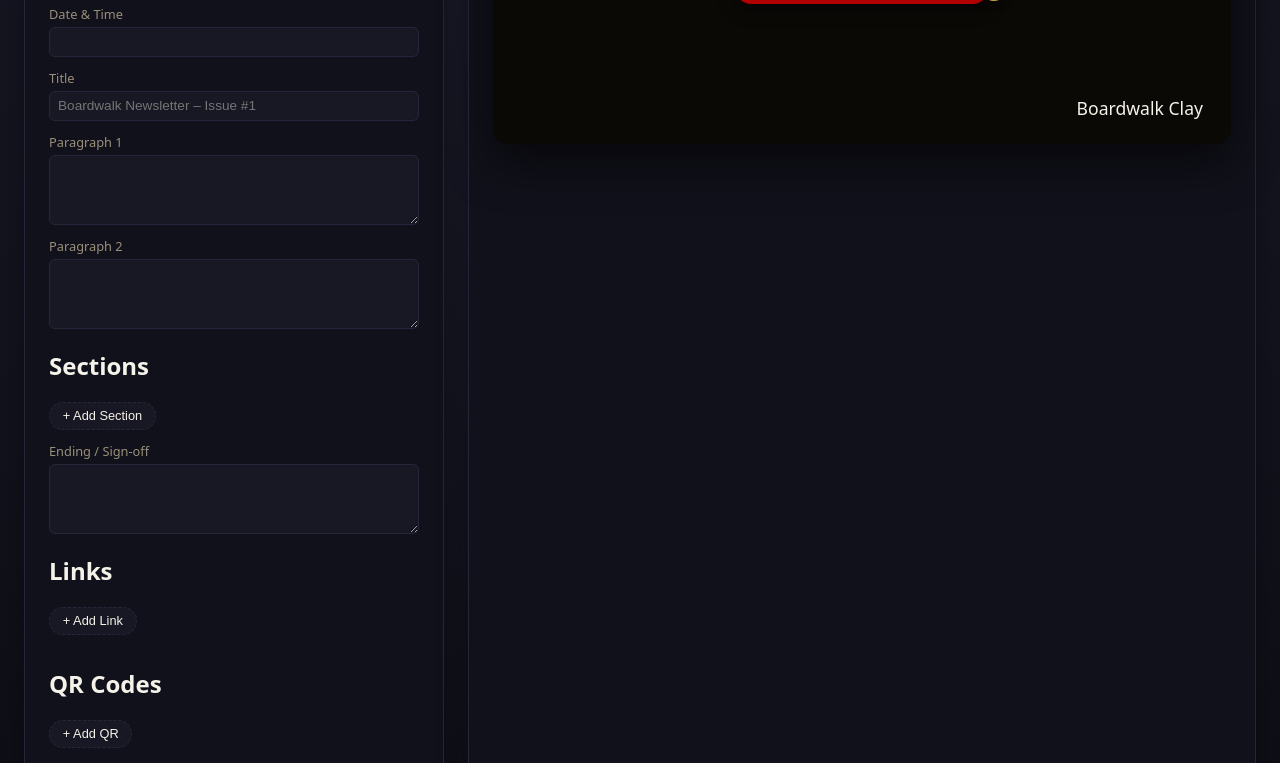
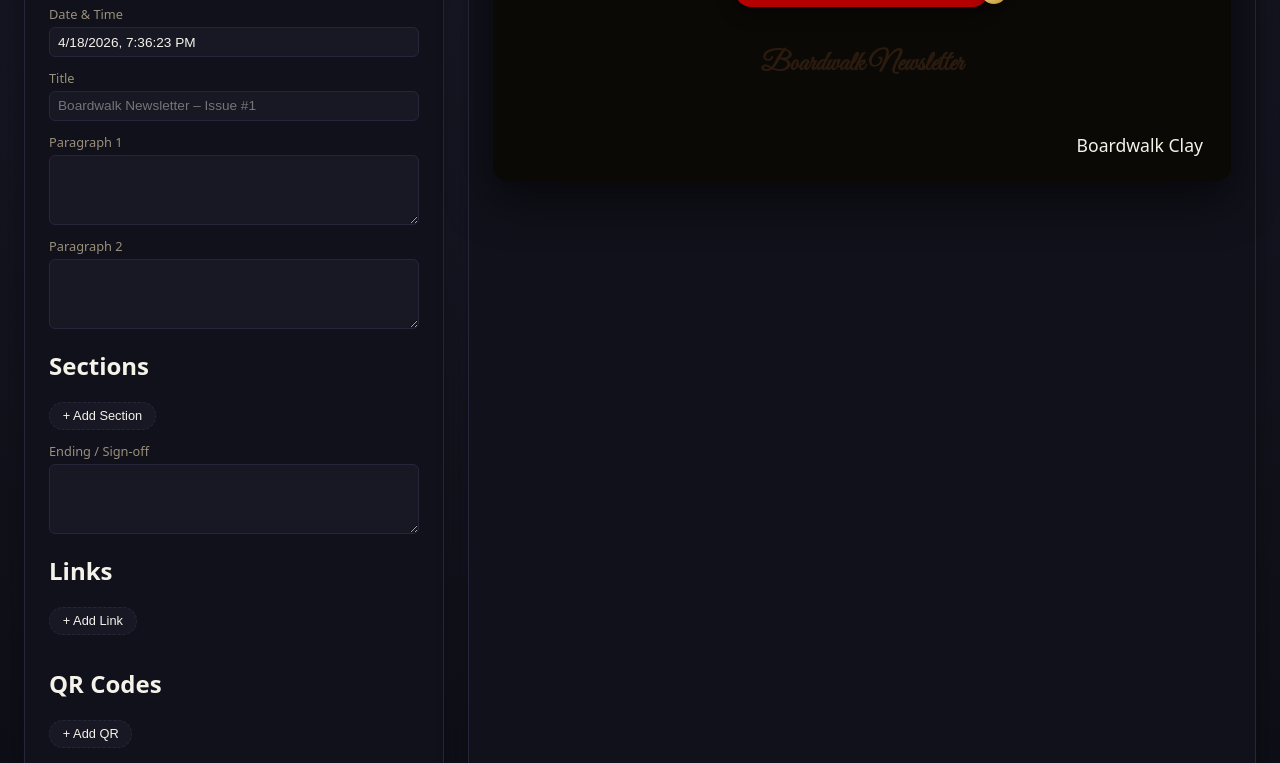
Before and after one commit to boardwalkclay1/Newsletter, a plain HTML site: page public/dashboard/index.html in a window 1280 px wide. Shown: the part 164-927 px from the top of the page. Drawn offline with Linux system fonts and the light colour scheme; files that its build step writes are made by us from their sources.

Commit message:
Update index.html

```diff
--- a/public/dashboard/index.html
+++ b/public/dashboard/index.html
@@ -8,7 +8,7 @@
   <!-- Google Fonts -->
   <link href="https://fonts.googleapis.com/css2?family=Great+Vibes&family=Allura&family=Dancing+Script:wght@400;600&family=Parisienne&family=Pacifico&family=Satisfy&family=Tangerine:wght@400;700&family=Marck+Script&family=Homemade+Apple&family=Sacramento&family=Courgette&family=Alex+Brush&family=Bad+Script&family=Cookie&family=Yellowtail&family=Playfair+Display&family=Merriweather&family=Montserrat&family=Roboto&display=swap" rel="stylesheet">
 
-  <link rel="stylesheet" href="dashboard/dashboard.css">
+  <link rel="stylesheet" href="dashboard.css">
 </head>
 
 <body>
@@ -189,6 +189,6 @@
 
   </div>
 
-  <script src="dashboard/dashboard.js"></script>
+  <script src="/dashboard.js"></script>
 </body>
 </html>
```
